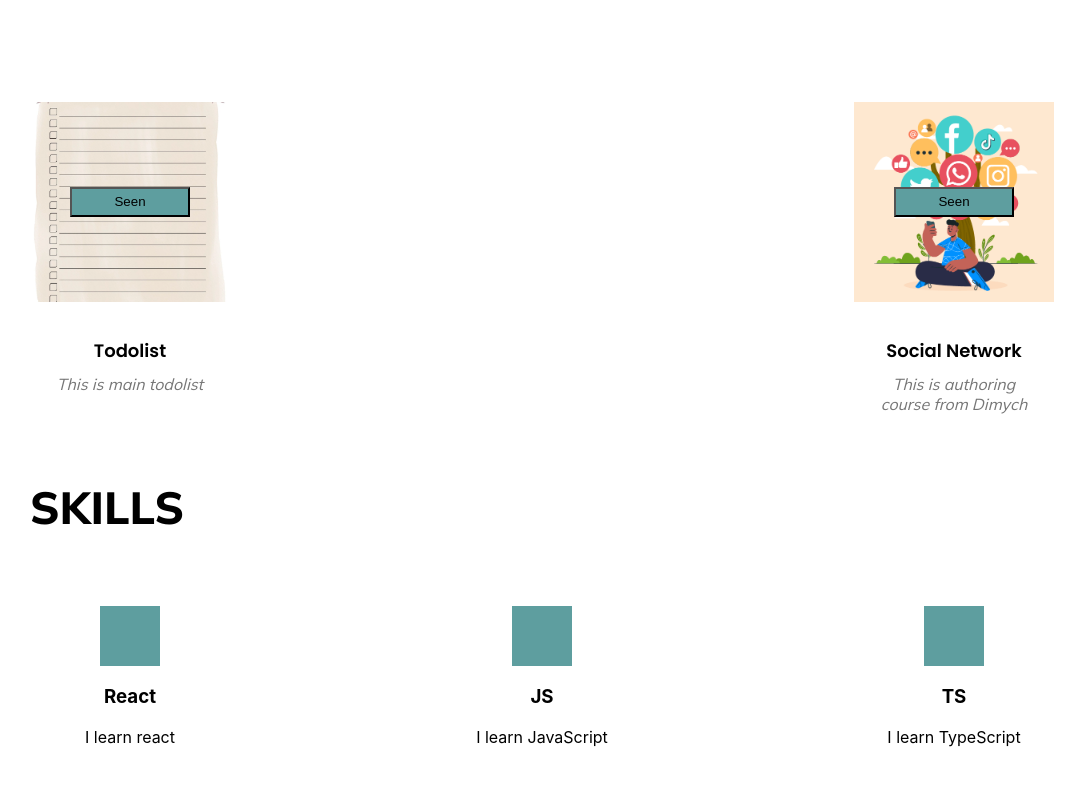
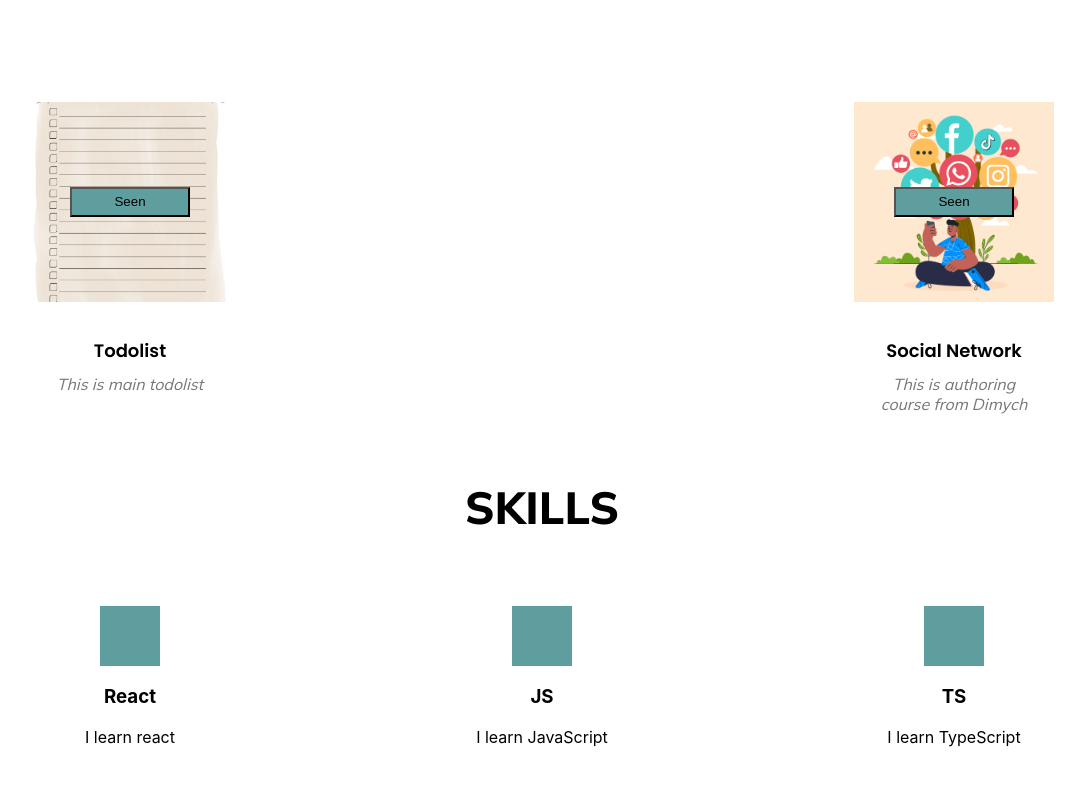
Before and after one commit to Paskinho/my_portfolio, a React (Create React App) app: page / in a window 1280 px wide. Shown: the part 976-1762 px from the top of the page, without its empty margins (98-1183 px from the left). Built offline with nearby package versions, Linux system fonts and the light colour scheme.

Commit message:
Changed css in title

```diff
--- a/src/common/styles/sass/variables.scss
+++ b/src/common/styles/sass/variables.scss
@@ -2,4 +2,5 @@ $textColor: black;
 $primaryColor: #5e9e9f;
 $bgColor: #ffffff;
 $bgSecondColor: black;
-$titleFontFamily: 'Poppins', sans-serif
+$titleFontFamily: 'Poppins', sans-serif;
+$textFontFamily: 'mulish'
--- a/src/components/projects/Projects.module.scss
+++ b/src/components/projects/Projects.module.scss
@@ -7,8 +7,7 @@
     display: flex;
     flex-direction: column;
     justify-content: flex-start;
-    align-items: start;
-
+    align-items: center;
     .projects {
       width: 100%;
       display: flex;
--- a/src/components/projects/project/Project.module.scss
+++ b/src/components/projects/project/Project.module.scss
@@ -48,8 +48,7 @@
 
         }
         .description {
-            //@include text();
-
+            //@include text($textFontFamily);
             font-family: mulish;
             color: #767676;
             position: relative;
--- a/src/components/skills/Skills.module.scss
+++ b/src/components/skills/Skills.module.scss
@@ -10,7 +10,7 @@ min-height: 100vh;
     display: flex;
     flex-direction: column;
     justify-content: flex-start;
-    align-items: start;
+    align-items: center;
     .skills {
         width: 100%;
         display: flex;
```
